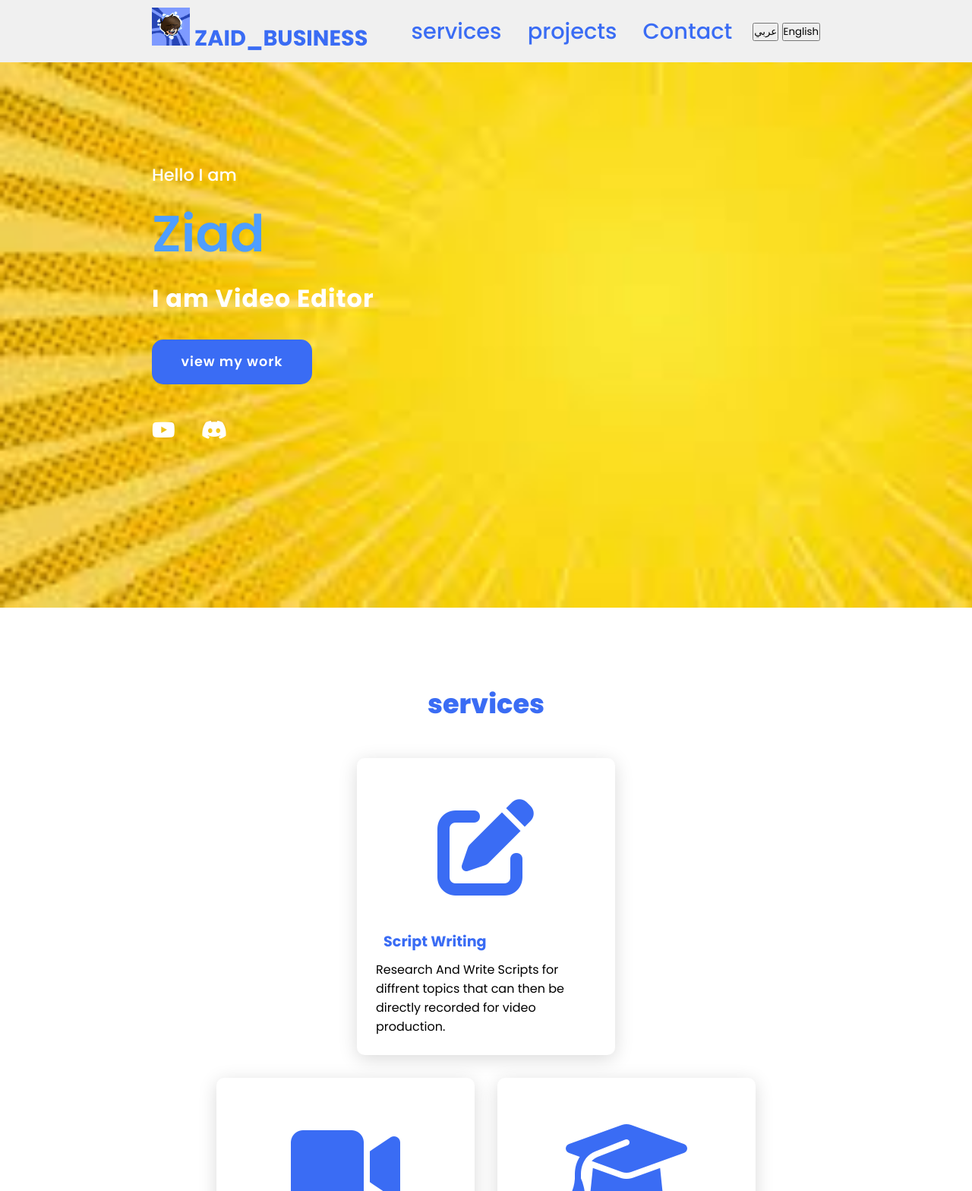
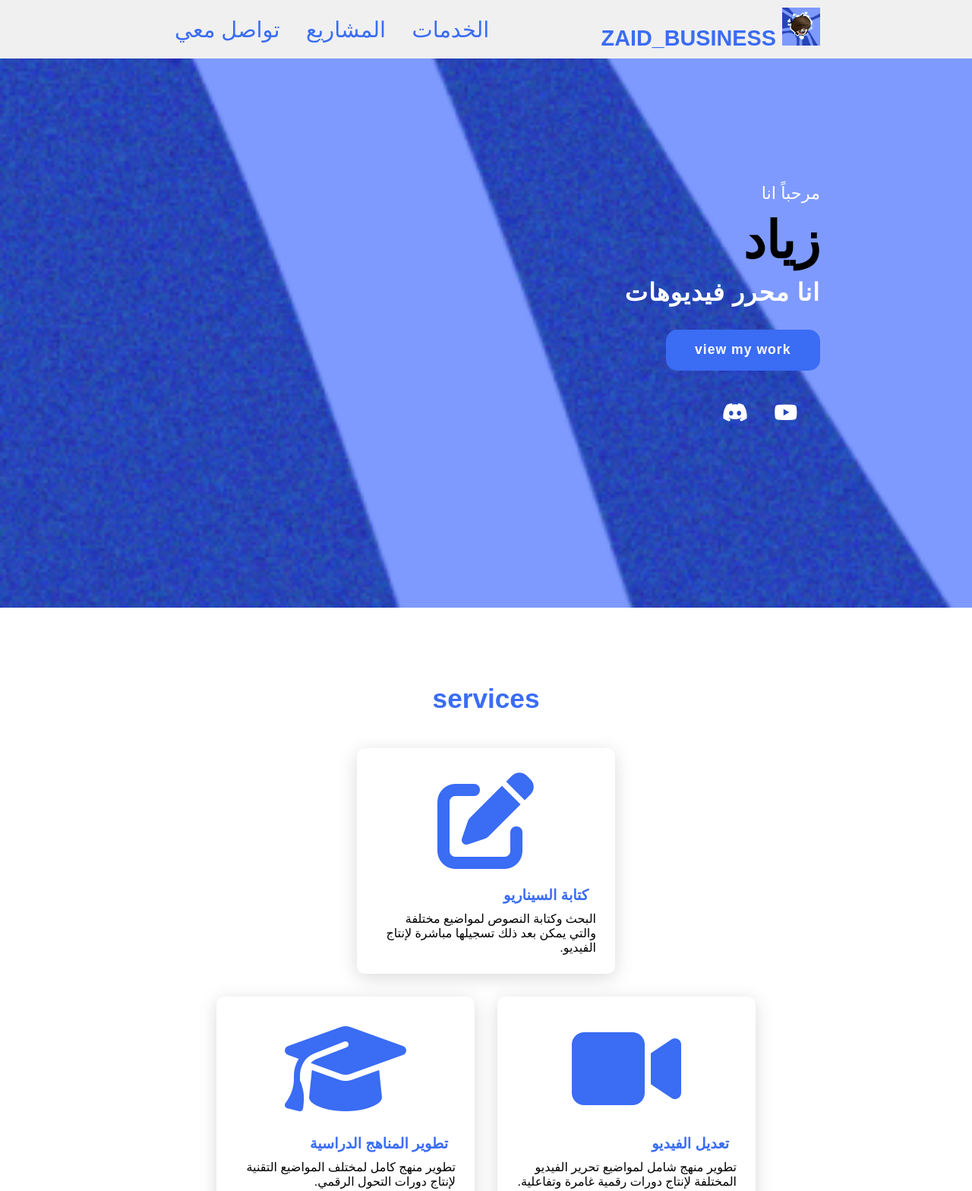
Before and after one commit to omarmnashat/Zaid_Business, a plain HTML site: page index.html in a window 1280 px wide. Shown: the top 1568 px of the page at 76% size. Drawn offline with Linux system fonts and the light colour scheme.

Commit message:
Add files via upload

```diff
--- a/index.html
+++ b/index.html
@@ -1,5 +1,5 @@
 <!DOCTYPE html>
-<html lang="en">
+<html lang="ar">
 <head>
     <link rel="stylesheet" href="style.css">
     <meta charset="UTF-8">
@@ -7,24 +7,20 @@
     <link rel="stylesheet" href="https://cdnjs.cloudflare.com/ajax/libs/font-awesome/6.5.1/css/all.min.css">
     <title> Zaid_Business </title>
 </head>
-<body>
+<body dir="rtl">
     <header>
         <a href="index.html" class="logo"><img src="s17.webp" alt="Logo" width="50px" height="50px">    Zaid_Business</a>
         <nav class="navigation">
-    <a href="#services">services</a>
-    <a href="#projects">projects</a>
-    <a href="#contact">Contact</a>
+    <a href="#services">الخدمات</a>
+    <a href="#projects">المشاريع</a>
+    <a href="#contact">تواصل معي</a>
         </nav>
-        <div class="lang-switch">
-            <button class="lang-switch" data-lang="ar">عربي</button>
-            <button class="lang-switch" data-lang="en">English</button>
-        </div>
     </header>
 
     <section class="main">
         <div>
-            <h2> Hello I am <br><span>Ziad</span> </h2>
-            <h3> I am Video Editor </h3>
+            <h2> مرحباً انا <br><span>زياد</span> </h2>
+            <h3> انا محرر فيديوهات </h3>
             <a href="#projects" class="main-btn">view my work</a>
             <div class="social-icons">
                 <a href="https://www.youtube.com/@Zaid_Dev9878/featured" target="_blank"><i class="fa-brands fa-youtube"></i></a>
@@ -42,8 +38,8 @@
                     <i class="fa-sharp fa-solid fa-pen-to-square"></i>
                 </div>
                 <div class="info">
-                    <h3>Script Writing</h3>
-                    <p>Research And Write Scripts for diffrent topics that can then be directly recorded for video production.</p>
+                    <h3>كتابة السيناريو</h3>
+                    <p>البحث وكتابة النصوص لمواضيع مختلفة والتي يمكن بعد ذلك تسجيلها مباشرة لإنتاج الفيديو.</p>
                 </div>
 
             </div>
@@ -54,8 +50,8 @@
                     <i class="fa-solid fa-video"></i>
                 </div>
                 <div class="info">
-                    <h3>Video Editing</h3>
-                    <p>Develop a comprehensive curriculum for various video editing topics to produce immersive and interactive digital courses.</p>
+                    <h3>تعديل الفيديو</h3>
+                    <p>تطوير منهج شامل لمواضيع تحرير الفيديو المختلفة لإنتاج دورات رقمية غامرة وتفاعلية.</p>
                 </div>
                 </div>
                 <div class="card">
@@ -63,15 +59,15 @@
                         <i class="fa-solid fa-graduation-cap"></i>
                     </div>
                     <div class="info">
-                        <h3>Curriculem Devolepment</h3>
-                        <p>Develop complete Curriculem for various technical topics to produce digital transformative cources.</p>
+                        <h3>تطوير المناهج الدراسية</h3>
+                        <p>تطوير منهج كامل لمختلف المواضيع التقنية لإنتاج دورات التحول الرقمي.</p>
                     </div>
                     </div>
             </div>
     </section>
 
     <section class="projects" id="projects">
-  <h2 class="title">Projects</h2>
+  <h2 class="title">مشاريع</h2>
   <div class="content">
     <div class="project-card">
         <div class="project-image">
@@ -209,7 +205,7 @@
   </div>
     </section>
     <section class="cards contact" id="contact">
-        <h2 class="title">let's work together</h2>
+        <h2 class="title">هيا لنعمل معاً</h2>
         </div>
         <div class="content">
             <div class="card">
@@ -217,14 +213,14 @@
                     <i class="fa-solid fa-envelope"></i>
                 </div>
                 <div class="info">
-                    <h3>Email</h3>
+                    <h3>الايميل</h3>
                     <p>skillswap334@gmail.com</p>
                 </div>
                 </div>
             </div>
     </section>
     <footer class="footer">
-        <p class="footer-title"> copyrights @ <span> Omar Mostafa </span></p>
+        <p class="footer-title"> copyrights @ <span> ziad </span></p>
         <div class="social-icons">
             <a href="#"><i class="fa-brands fa-youtube"></i></a>
             <a href="#" target="_blank"><i class="fa-brands fa-discord"></i></a>
--- a/style.css
+++ b/style.css
@@ -1,10 +1,11 @@
 @import url('https://fonts.googleapis.com/css2?family=Almarai:wght@300;400;700;800&family=Poppins:ital,wght@0,100;0,200;0,300;0,400;0,500;0,600;0,700;0,800;0,900;1,100;1,200;1,300;1,400;1,500;1,600;1,700;1,800;1,900&display=swap');
 *{
-    font-family: 'Poppins', sans-serif;
+    font-family: 'Amiri', Arial, sans-serif;
     margin: 0;
     padding: 0;
     box-sizing: border-box;
     scroll-behavior: smooth;
+
 }
 
 header{
@@ -47,7 +48,7 @@ section {
     min-height: 100vh;
     display: flex;
     align-items: center;
-    background: url(s16.jpg) no-repeat;
+    background: url(s19.webp) no-repeat;
     background-size: cover;
 
     background-attachment: fixed;
@@ -61,7 +62,7 @@ section {
 
 .main h2 span{
     display: inline-block;
-    color: #4e9eff;
+    color: black;
     font-size: 3em;
     font-weight: 600;
     margin-top: 10px;
```
Also changed, not shown: s18.webp (added), s19.webp (added).
